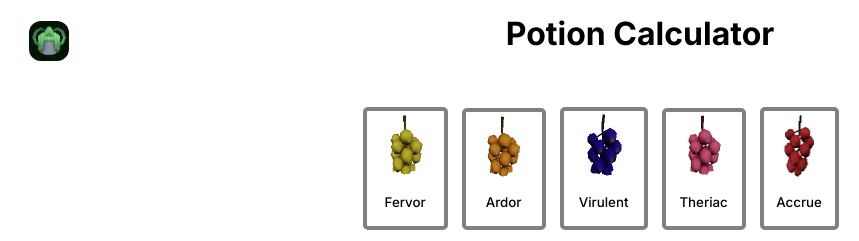
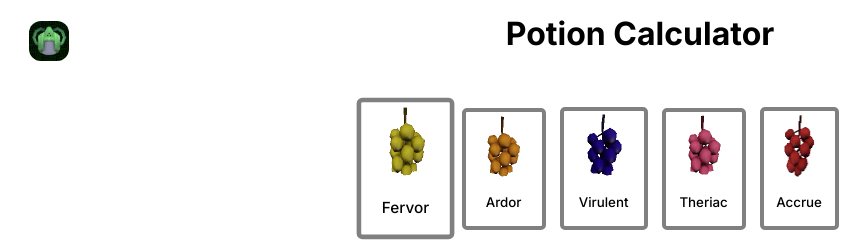
Before and after one commit to SolderFumes/rgdtool, a plain HTML site: page potions/index.html in a window 1280 px wide. In both pictures the pointer is over the element "Fervor". Shown: the top 241 px of the page, 0-859 px from the left. Drawn offline with Linux system fonts and the light colour scheme.

Commit message:
Berries now scale when hovered

```diff
--- a/potions/style.css
+++ b/potions/style.css
@@ -82,6 +82,11 @@ body {
     border-radius: 5px;
     text-align: center;
     cursor: pointer;
+    transition: ease 0.2s;
+}
+
+.berry:hover {
+    transform: scale(1.15);
 }
 
 .berry img {
```
